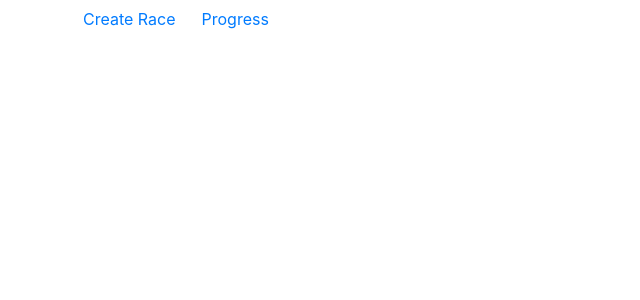
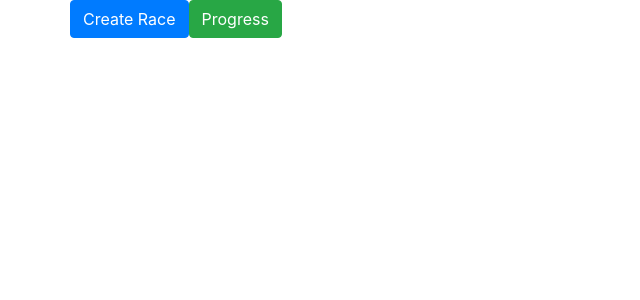
Before and after one commit to nehiryeli/horseRacing, a CodeIgniter app: page /innogames/index.php/horseracing/index in a window 1280 px wide. Shown: the top 300 px of the page, without its empty margins (0-640 px from the left). Run offline with CodeIgniter, Linux system fonts and the light colour scheme; data that the repository does not hold is empty.

Commit message:
buton colors update

```diff
--- a/application/views/races.php
+++ b/application/views/races.php
@@ -11,8 +11,8 @@ defined('BASEPATH') OR exit('No direct script access allowed');
 <body>
 	<div class="container">
 		<div class="row">
-			<a class="btn btn-default" href="create-race">Create Race</a>
-			<a class="btn btn-default" href="advance">Progress</a>
+			<a class="btn btn-primary" href="create-race">Create Race</a>
+			<a class="btn btn-success" href="advance">Progress</a>
 		</div>
 	</div>
 
```
